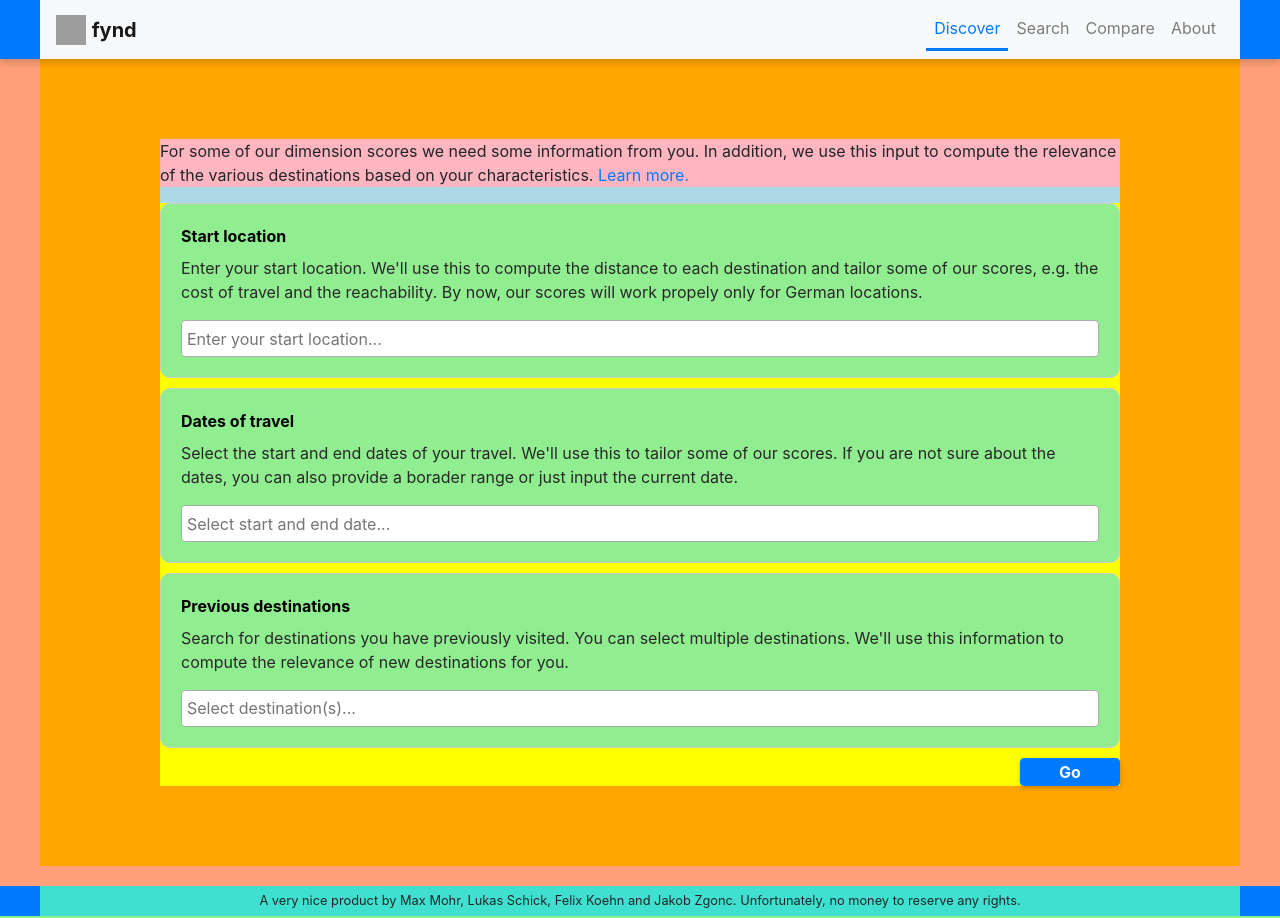
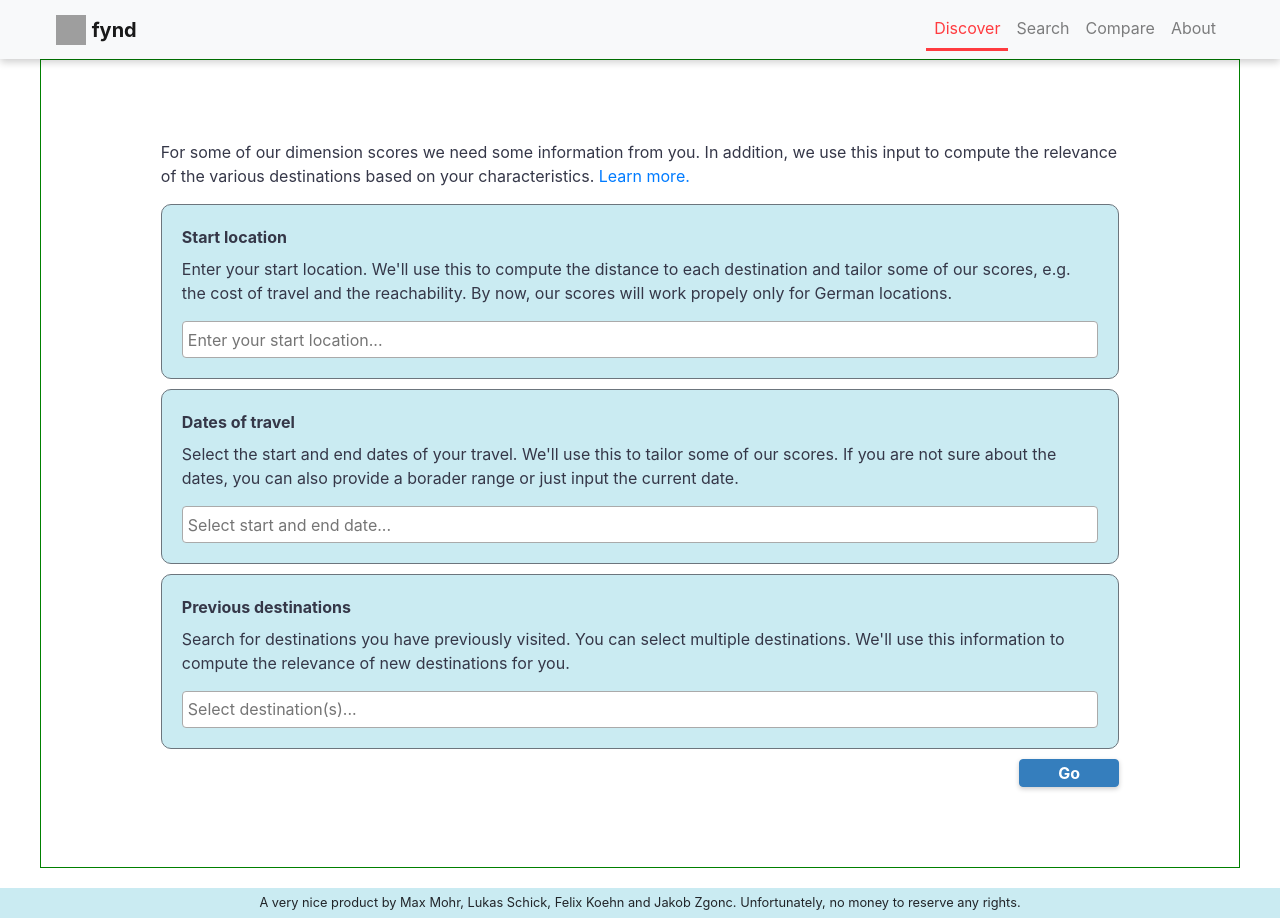
Before and after one commit to maxjmohr/fynd, a Django app: page /discover/ in a window 1280 px wide. Run offline with Django 4.2, Linux system fonts and the light colour scheme; some libraries are stand-ins or nearby versions; grey boxes are pictures that could not be loaded.

Commit message:
Some color changes

```diff
--- a/src/frontend/destination_search/destinations/static/css/styles.css
+++ b/src/frontend/destination_search/destinations/static/css/styles.css
@@ -1,9 +1,18 @@
 /* Define some colors and other variables */
 :root {
-    --accent1: #007bff;
-    --accent2: rgb(0, 39, 145);
-    --customlightgrey: #f9f9f9;
-    --customgrey: #6c757d;
+    --accent1: #ff3b3f;
+    --accent2: #caebf2;
+    --accent3: #a9a9a9;
+    --accent4: #efefef;
+    --accent5: rgb(53, 126, 189);
+
+    --accent8: #007bff;
+    --accent9: rgb(0, 39, 145);
+
+    --darkgrey: rgb(53, 55, 72);
+    --normalgrey: #6c757d;
+    --lightgrey: #f9f9f9;
+    --light: #f8f9fa;
 
     --content-width: calc(min(1200px, 100% - 20px));
 }
@@ -14,7 +23,7 @@ body {
 }
 
 .page {
-    background-color: lightsalmon;
+    background-color: white;
     display: flex;
     flex-direction: column;
     min-height: 100vh;
@@ -30,7 +39,7 @@ body {
     top: 0;
     width: 100%;
     height: auto;
-    background-color: var(--accent1);
+    background-color: var(--light);
     box-shadow: 0px 3px 8px rgba(0, 0, 0, 0.2);
     z-index: 10;
 }
@@ -59,7 +68,7 @@ body {
 
 .footer-container {
     height: 30px;
-    background-color: var(--accent1);
+    background-color: var(--accent2);
 }
 
 .footer-content-container {
@@ -69,7 +78,6 @@ body {
     flex-direction: column;
     align-items: center;
     justify-content: center;
-    background-color: turquoise;
 }
 
 .main-container {
@@ -79,7 +87,8 @@ body {
     justify-content: space-evenly;
     align-items: flex-start;
     flex-wrap: nowrap;
-    background-color: orange;
+    background-color: white;
+    border: 1px solid green;
     margin-bottom: 20px;
 }
 
@@ -109,13 +118,13 @@ body {
 }
 
 .question-box {
-    border: 1px solid #ccc;
+    border: 1px solid var(--normalgrey);
     border-radius: 10px;
     padding: 20px;
     margin-bottom: 10px;
     width: 100%;
     box-sizing: border-box;
-    background-color: lightgreen;
+    background-color: var(--accent2);
 }
 
 .submit-button {
@@ -125,19 +134,19 @@ body {
     margin-top: 10px;
     font-weight: bold;
     color: white;
-    background-color: var(--accent1);
+    background-color: var(--accent5);
     border-radius: 4px;
-    border: 1px solid var(--accent1);
+    border: 1px solid var(--accent5);
     box-shadow: 0px 2px 5px rgba(0, 0, 0, 0.2);
 }
 
 .submit-button:active {
-    background-color: var(--accent2);
+    background-color: var(--accent9);
     box-shadow: none;
 }
 
 .form-label {
-    color: black;
+    color: --var(--darkgrey);
 }
 
 .form-label-header {
@@ -145,7 +154,7 @@ body {
 }
 
 .form-help-text-display {
-    color: rgb(40, 40, 40);
+    color: var(--darkgrey);
 }
 
 .tooltip-container {
@@ -425,20 +433,17 @@ body {
 /* Discover page ------------------------------------------------------------*/
 
 .discover-form-container {
-    background-color: lightblue;
     width: 80%;
     margin: 80px 0px;
+    color: var(--darkgrey);
 }
 
 .discover-form-introtext {
-    margin-bottom: 10px;
-    background-color: lightpink;
     margin-bottom: 10px;
 }
 
 .discover-form-container form {
     width: 100%;
-    background-color: yellow;
 }
 
 /* Search page --------------------------------------------------------------*/
```
Also changed, not shown: other parts of src/frontend/destination_search/destinations/static/css/styles.css (+27 -23 lines).
